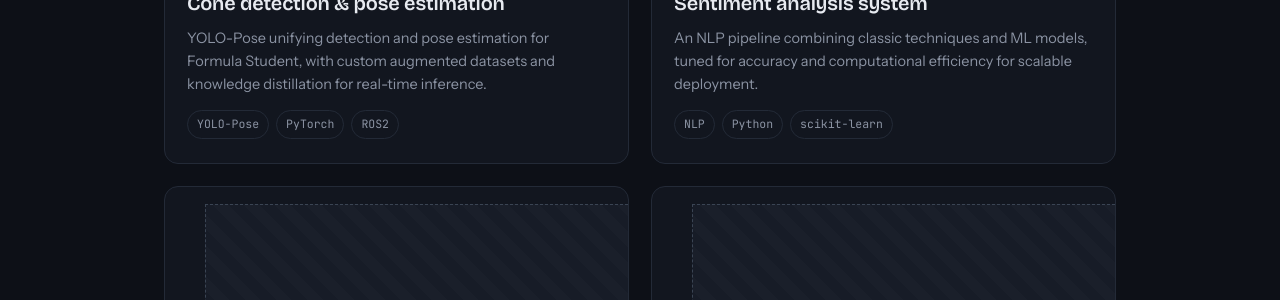
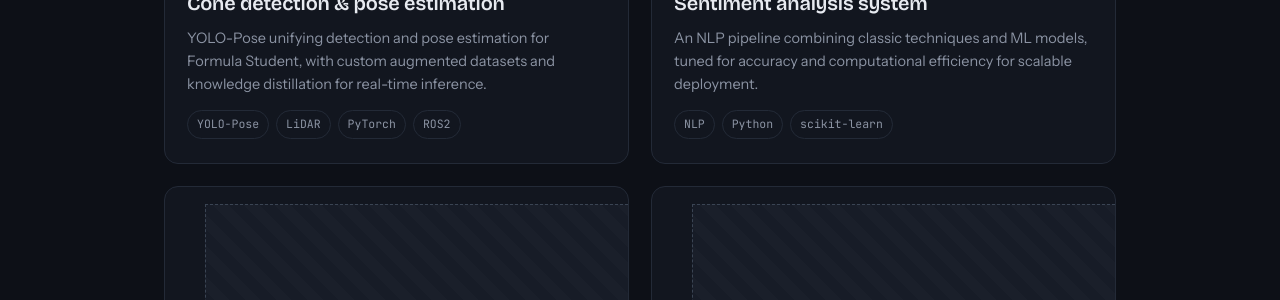
Before and after one commit to ManosGiann15/manosgiann15.github.io, a Jekyll site: the page index.html, which Jekyll copies as it is, in a window 1280 px wide and 900 px high, scrolled down 4637 px. Shown: the part 144-444 px from the top of the window. Built offline with Jekyll 4.4.1, drawn with Linux system fonts in a browser that asks for light colours.

```diff
--- a/index.html
+++ b/index.html
@@ -549,7 +549,7 @@
         <div class="ksmall">Autonomous perception</div>
         <h3>Cone detection &amp; pose estimation</h3>
         <p>YOLO-Pose unifying detection and pose estimation for Formula Student, with custom augmented datasets and knowledge distillation for real-time inference.</p>
-        <div class="chips"><span class="chip">YOLO-Pose</span><span class="chip">PyTorch</span><span class="chip">ROS2</span></div>
+        <div class="chips"><span class="chip">YOLO-Pose</span><span class="chip">LiDAR</span><span class="chip">PyTorch</span><span class="chip">ROS2</span></div>
       </div>
     </a>
 
--- a/projects/multi-agent-system.html
+++ b/projects/multi-agent-system.html
@@ -15,7 +15,7 @@
 <header class="nav">
   <div class="wrap nav-inner">
     <a class="brand" href="../index.html#top"><span class="dot"></span>manos.giannakis</a>
-    <a class="back-link" href="../index.html#projects">&larr; All projects</a>
+    <a class="back-link" href="../index.html#projects">&larr; All Projects</a>
   </div>
 </header>
 
--- a/projects/sentiment-analysis.html
+++ b/projects/sentiment-analysis.html
@@ -15,7 +15,7 @@
 <header class="nav">
   <div class="wrap nav-inner">
     <a class="brand" href="../index.html#top"><span class="dot"></span>manos.giannakis</a>
-    <a class="back-link" href="../index.html#projects">&larr; All projects</a>
+    <a class="back-link" href="../index.html#projects">&larr; All Projects</a>
   </div>
 </header>
 
```
Also changed, not shown: projects/cone-detection.html (+6 -1 lines), assets/Cone-LiDAR + Sim GIF.gif (added), assets/Cone-LiDAR GIF.gif (added), assets/projects/cone-detection/estimate-selection.gif (added), 2 other files.
